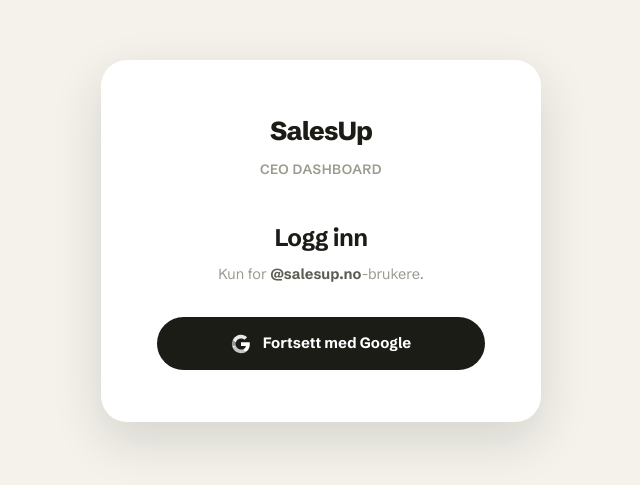
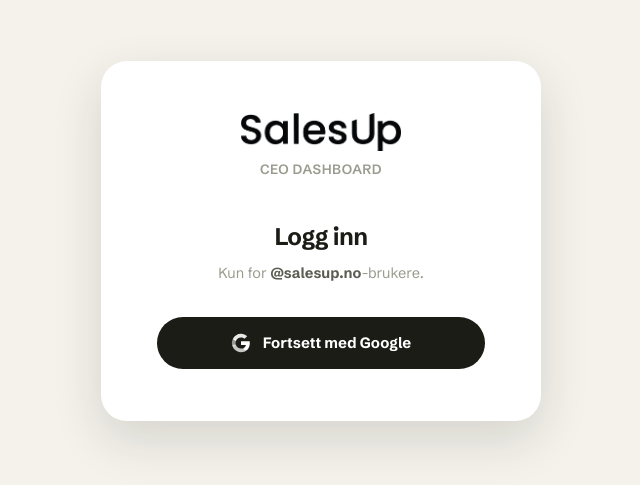
Before and after one commit to salesupno/salesup-dashboard, a Next.js app: page /login in a window 1280 px wide. Shown: the part 159-644 px from the top of the page, without its empty margins (319-959 px from the left). Built offline with nearby package versions, Linux system fonts and the light colour scheme.

Commit message:
feat: replace login text with SalesUp logo

```diff
--- a/src/app/login/page.tsx
+++ b/src/app/login/page.tsx
@@ -3,6 +3,7 @@
 import { signIn } from "next-auth/react"
 import { useSearchParams } from "next/navigation"
 import { Suspense } from "react"
+import Image from "next/image"
 
 function LoginContent() {
   const params = useSearchParams()
@@ -27,14 +28,15 @@ function LoginContent() {
         textAlign: "center",
       }}>
         {/* Logo / brand */}
-        <div style={{
-          fontSize: 26,
-          fontWeight: 800,
-          letterSpacing: "-.03em",
-          color: "var(--ink)",
-          marginBottom: 8,
-        }}>
-          SalesUp
+        <div style={{ display: "flex", justifyContent: "center", marginBottom: 8 }}>
+          <Image
+            src="/salesup-logo.png"
+            alt="SalesUp"
+            width={160}
+            height={44}
+            style={{ objectFit: "contain" }}
+            priority
+          />
         </div>
         <div style={{
           fontSize: 13.5,
```
Also changed, not shown: public/salesup-logo.png (added).
